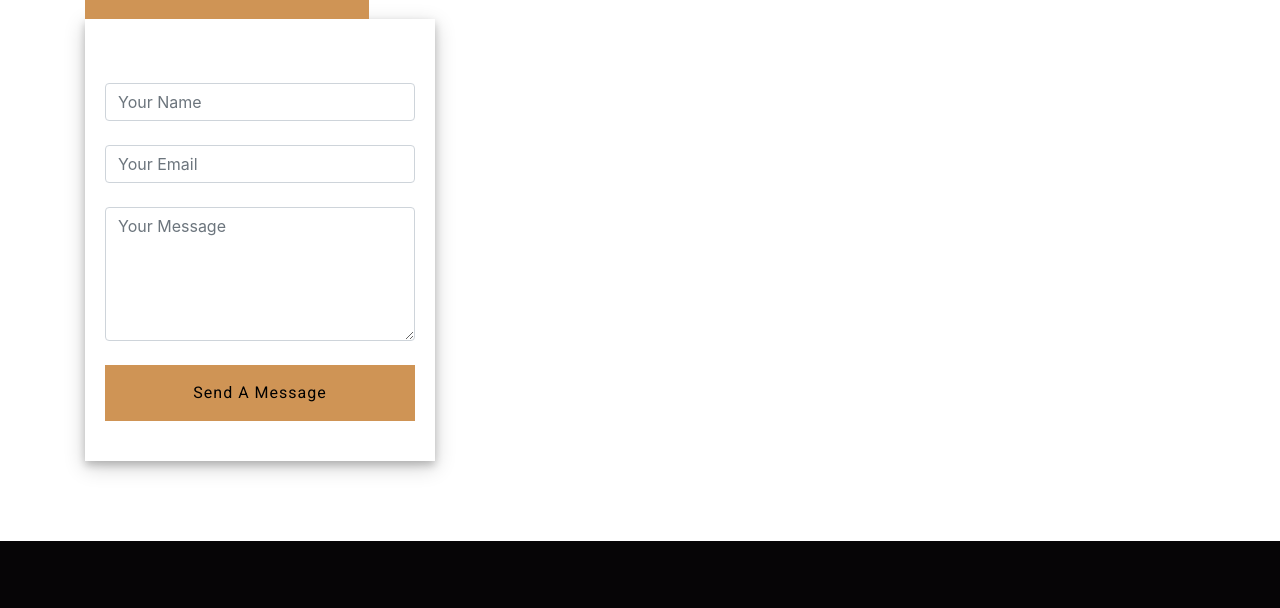
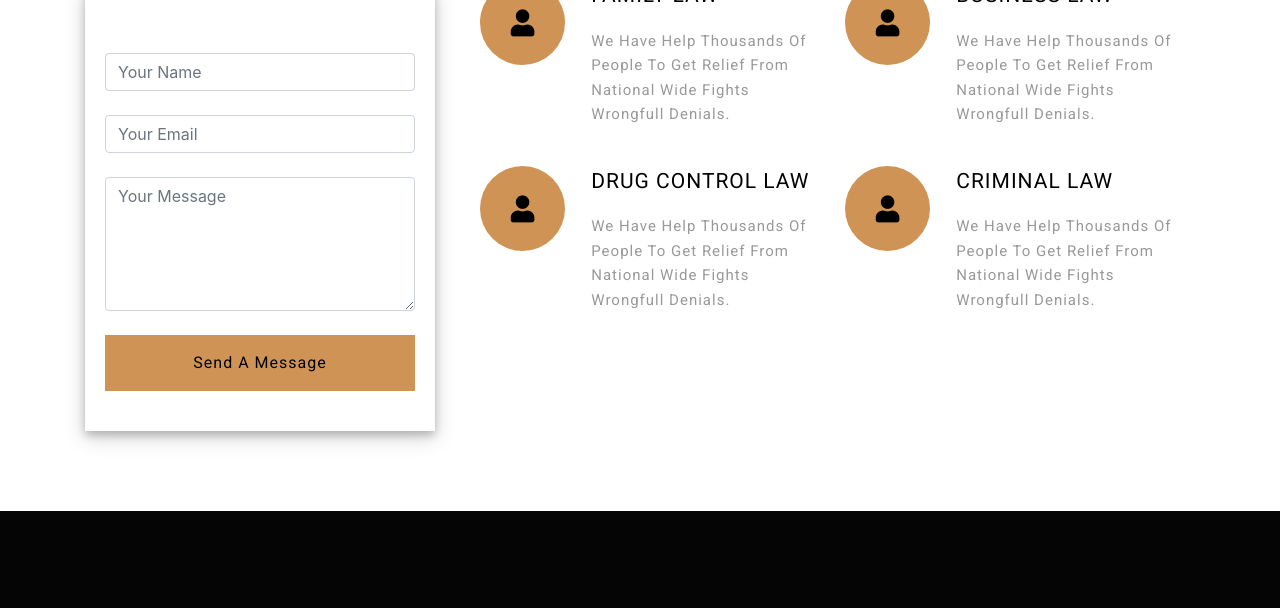
Before and after one commit to Satyasrita-Mohanty/Lawyer5, a plain HTML site: page index.html in a window 1280 px wide. Shown: the part 745-1353 px from the top of the page. Drawn offline with nearby package versions, Linux system fonts and the light colour scheme.

Commit message:
Add files via upload

```diff
--- a/css/style.css
+++ b/css/style.css
@@ -163,7 +163,43 @@ nav{
 }
 .logo1{
     background-color: #cf9455;
-    padding: 30px 30px;
+    padding: 15px 63px;
+    color: #000000 !important;
+    text-align: center;
+}
+.topMargin{
+    margin-top: 60px;
+}
+.iconBox{
+    width: 85px;
+    height: 85px;
+    border-radius: 50%;
+    background-color: #cf9455;
+    margin-bottom: 10px;
+    text-align: center;
+ }
+.iconBox i{
+    font-size: 27px;
+    color: #000000;
+    position: relative;
+    top: 29px;
+    font-weight: bold;
+}
+.serviceHeadSmall{
+    font-family: 'Roboto', sans-serif;
+    text-transform: capitalize;
+     color: #000000;
+    letter-spacing: 1px;
+    font-size: 21px;
+    text-transform: uppercase;
+}
+.serviceText{
+    margin-left: 20px;
+}
+.smallHeadingGrey{
+  color: #999999;
+  font-size: 15px;
+  letter-spacing: 1px;
 }
 
 
--- a/index.html
+++ b/index.html
@@ -148,7 +148,86 @@
 
               </div>
 
-               <div class="col-lg-8">
+               <div class="col-lg-8 topMargin">
+                 <div class="container">
+                     <div class="row">
+
+                         <div class="col-sm-6">
+                             <div class="row">
+                                 <div class="col-sm-3">
+                                      <div class="iconBox">
+                                        <i class="fas fa-user"></i>
+                                      </div>
+                                 </div>
+                                 <div class="col-sm-9">
+                                    <div class="serviceText">
+                                        <p class="serviceHeadSmall">Family Law</p>
+                                        <span class="smallHeading smallHeadingGrey">
+                                           We have help thousands of people to get relief from national wide fights wrongfull denials.
+                                        </span>
+                                    </div>
+
+                                 </div>
+                             </div>
+                             <p>&nbsp;</p>
+
+                             <div class="row">
+                                 <div class="col-sm-3">
+                                      <div class="iconBox">
+                                        <i class="fas fa-user"></i>
+                                      </div>
+                                 </div>
+                                 <div class="col-sm-9">
+                                    <div class="serviceText">
+                                        <p class="serviceHeadSmall">Drug Control Law</p>
+                                        <span class="smallHeading smallHeadingGrey">
+                                           We have help thousands of people to get relief from national wide fights wrongfull denials.
+                                        </span>
+                                    </div>
+
+                                 </div>
+                             </div>
+                         </div>
+
+                          <div class="col-sm-6">
+                              <div class="row">
+                                 <div class="col-sm-3">
+                                      <div class="iconBox">
+                                        <i class="fas fa-user"></i>
+                                      </div>
+                                 </div>
+                                 <div class="col-sm-9">
+                                    <div class="serviceText">
+                                        <p class="serviceHeadSmall">Business Law</p>
+                                        <span class="smallHeading smallHeadingGrey">
+                                           We have help thousands of people to get relief from national wide fights wrongfull denials.
+                                        </span>
+                                    </div>
+
+                                 </div>
+                             </div>
+                             <p>&nbsp;</p>
+
+                              <div class="row">
+                                 <div class="col-sm-3">
+                                      <div class="iconBox">
+                                        <i class="fas fa-user"></i>
+                                      </div>
+                                 </div>
+                                 <div class="col-sm-9">
+                                    <div class="serviceText">
+                                        <p class="serviceHeadSmall">Criminal Law</p>
+                                        <span class="smallHeading smallHeadingGrey">
+                                           We have help thousands of people to get relief from national wide fights wrongfull denials.
+                                        </span>
+                                    </div>
+
+                                 </div>
+                             </div>
+
+                         </div>
+                     </div>
+                 </div>
 
               </div>
 
```
